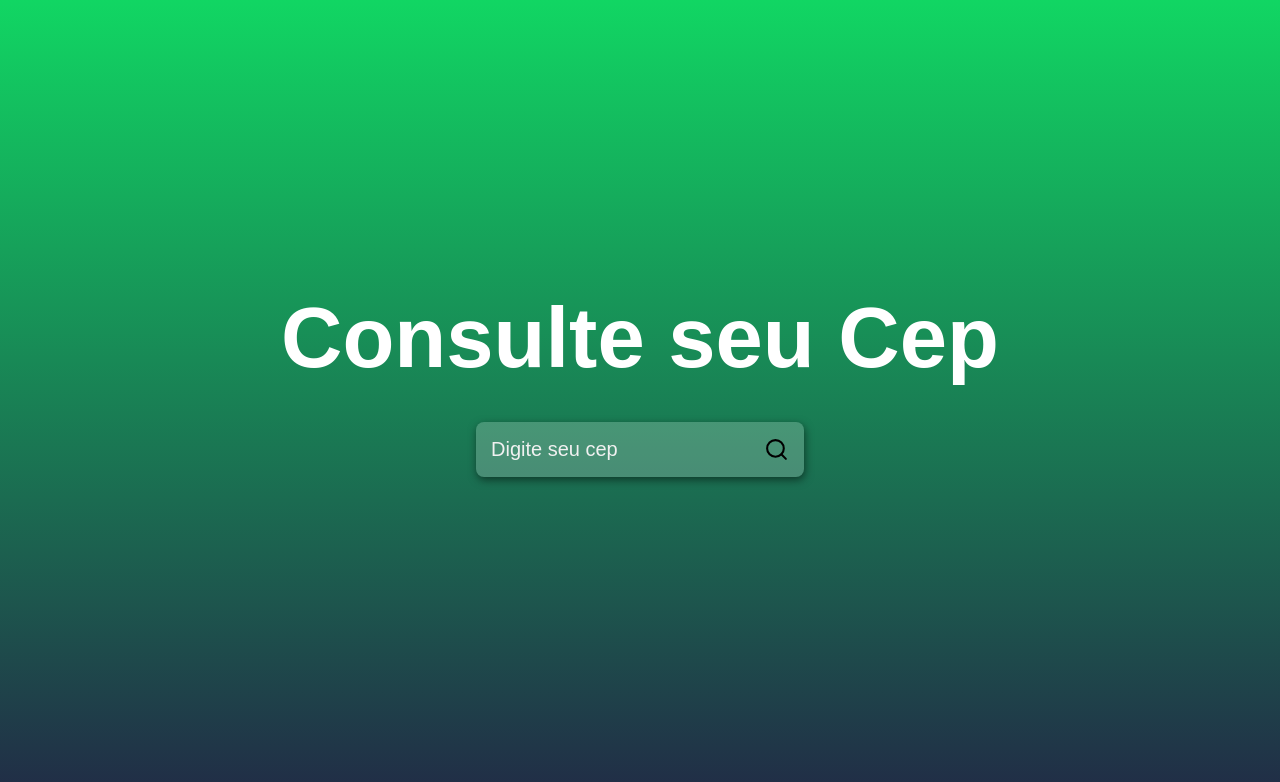
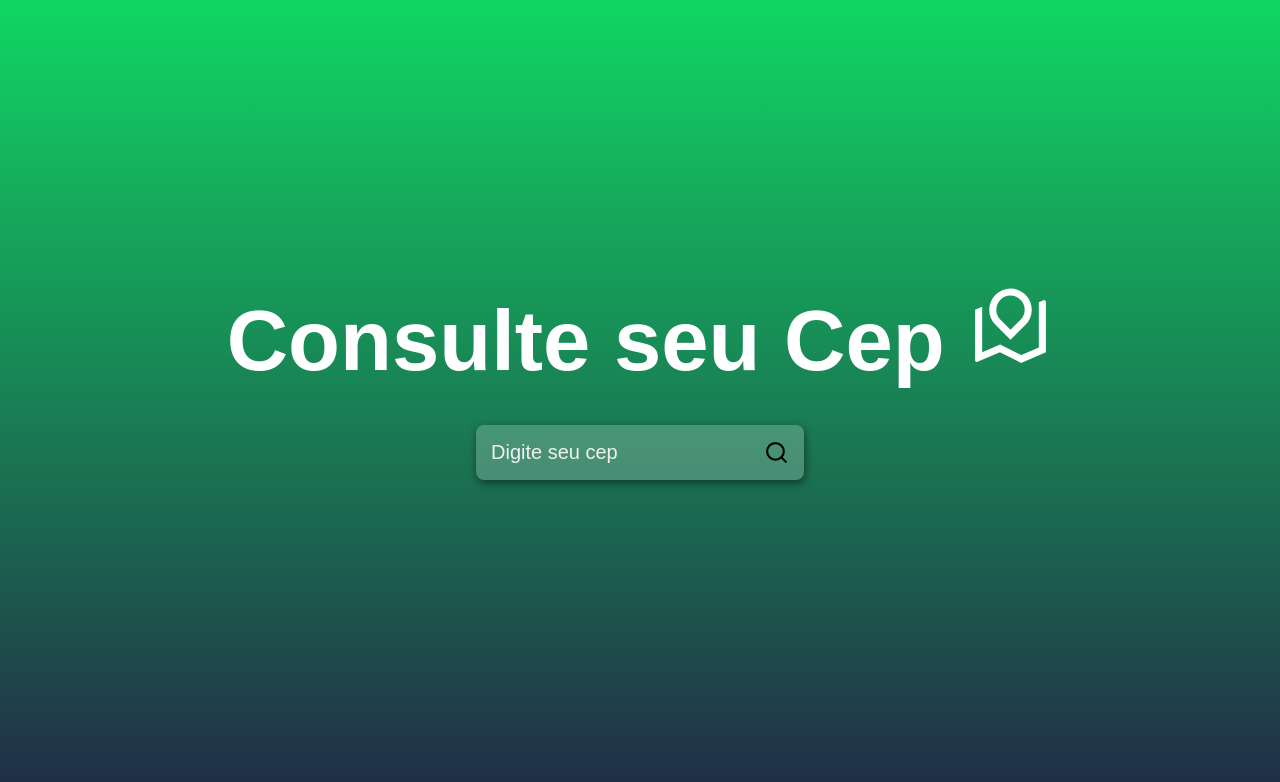
Before and after one commit to leonardoxavier01/consult-cep-api, a React (Create React App) app: page / in a window 1280 px wide. Shown: the top 782 px of the page. Built offline with nearby package versions, Linux system fonts and the light colour scheme.

Commit message:
style: add icon RiRoadMapLine

```diff
--- a/src/components/Layout/index.jsx
+++ b/src/components/Layout/index.jsx
@@ -1,10 +1,11 @@
 import React from "react";
 import InputCep from "../InputCep";
 import { ContainerCep, Title} from "./styles";
+import {RiRoadMapLine} from 'react-icons/ri'
 
 const Layout = () => (
   <ContainerCep>
-    <Title>Consulte seu Cep</Title>
+    <Title>Consulte seu Cep <RiRoadMapLine/></Title>
     <InputCep />
   </ContainerCep>
 );
```
